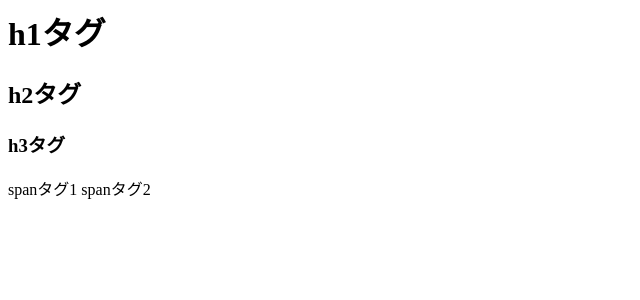
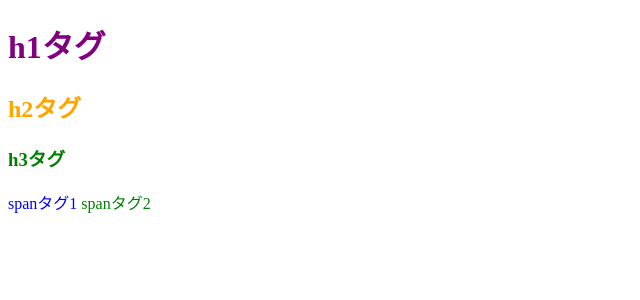
Before and after one commit to w-shaulabg/HTML-CSS, a PHP site: page /practiceWordColor/q5.php in a window 1280 px wide. Shown: the top 300 px of the page, without its empty margins (0-640 px from the left). Run offline with PHP 8.4, Linux system fonts and the light colour scheme.

Commit message:
5. CSSを触ってみよう課題２から６

```diff
--- a/src/public/practiceWordColor/q5.php
+++ b/src/public/practiceWordColor/q5.php
@@ -1,3 +1,6 @@
+<!DOCTYPE html>
+<html>
+
 <head>
   <meta charset="UTF-8">
   <meta http-equiv="X-UA-Compatible" content="IE=edge">
@@ -5,8 +8,29 @@
   <title>Document</title>
 </head>
 
-<h1>h1タグ</h1>
-<h2>h2タグ</h2>
-<h3>h3タグ</h3>
-<span>spanタグ1</span>
-<span>spanタグ2</span>
+<body>
+  <h1 class="pu">h1タグ</h1>
+  <h2 class="or">h2タグ</h2>
+  <h3 class="gr">h3タグ</h3>
+  <span class="bl">spanタグ1</span>
+  <span class="gr">spanタグ2</span>
+  <style>
+  .pu {
+    color: purple;
+  }
+
+  .or {
+    color: orange;
+  }
+
+  .gr {
+    color: green;
+  }
+
+  .bl {
+    color: blue;
+  }
+  </style>
+</body>
+
+</html>
```
Also changed, not shown: src/public/practiceWordColor/q2.php (+15 -1 lines), src/public/practiceWordColor/q3.php (+15 -1 lines), src/public/practiceWordColor/q4.php (+15 -1 lines), src/public/practiceWordColor/q6.php (+19 -5 lines).
